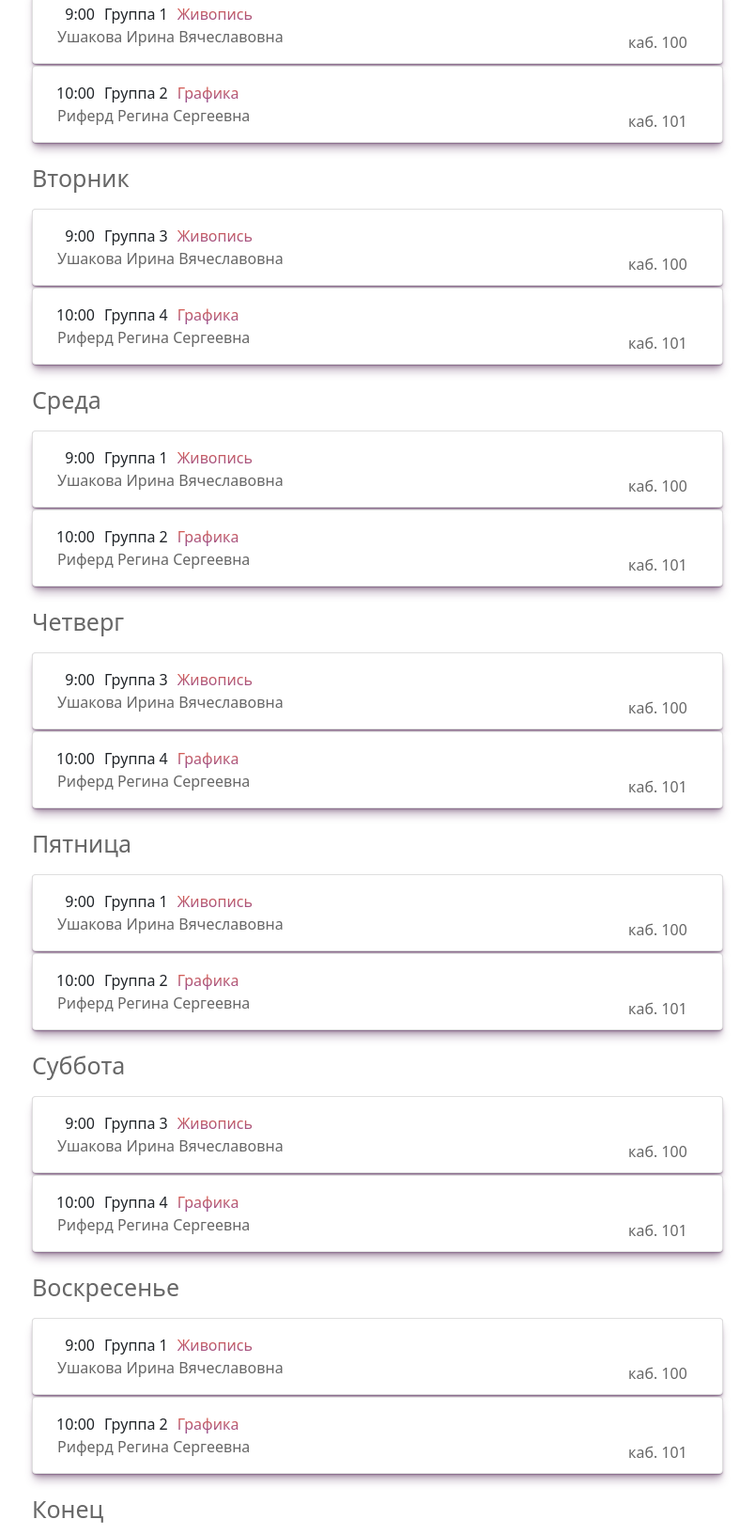
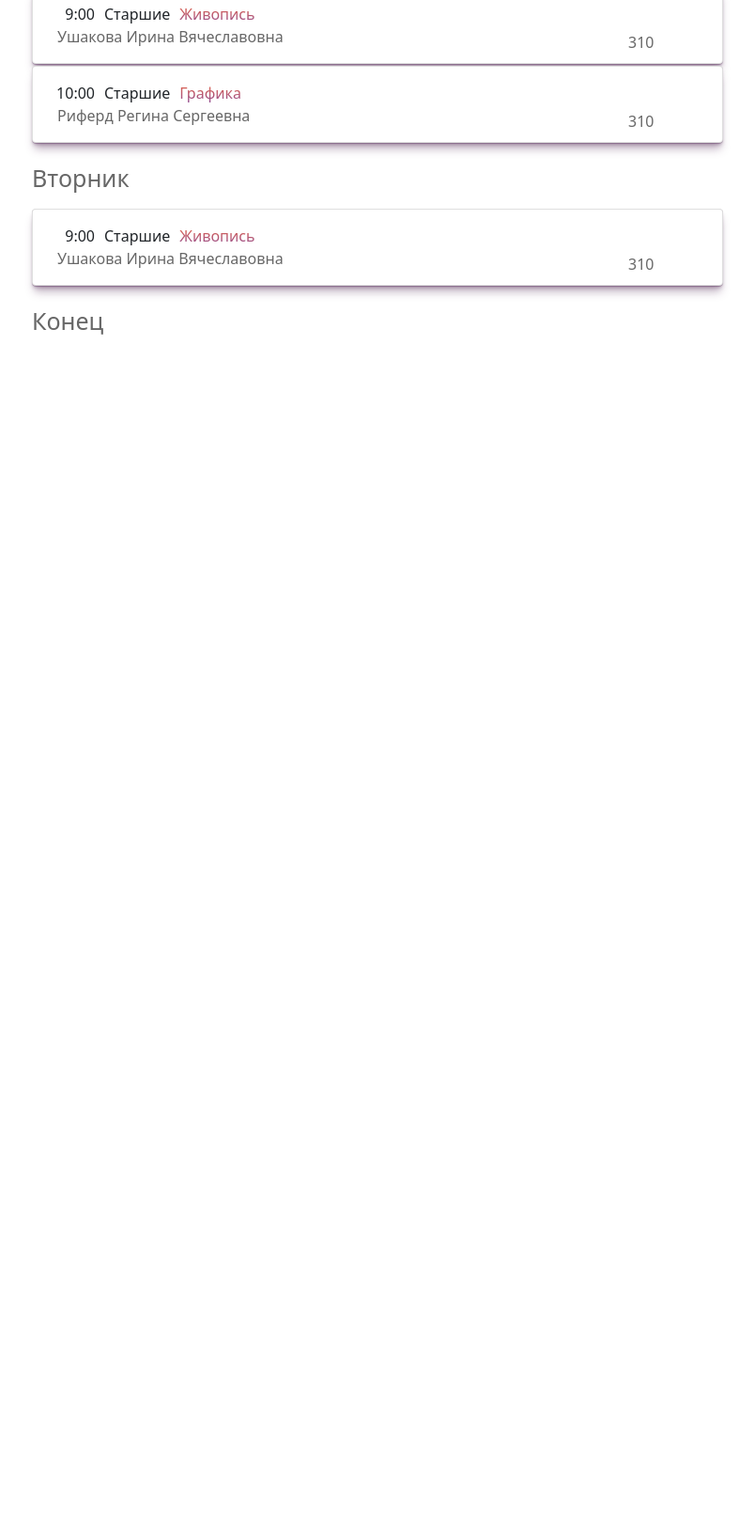
Before and after one commit to 3crabs/plasticine_front, a plain HTML site: page index.html in a window 1280 px wide. Shown: the part 264-1897 px from the top of the page at 94% size, without its empty margins (238-1041 px from the left). After the commit the page ends 800 px from the top, so only its background shows below. Drawn offline with nearby package versions, Linux system fonts and the light colour scheme.

Commit message:
up schedule

```diff
--- a/index.html
+++ b/index.html
@@ -79,157 +79,17 @@
 
             <h1>Расписание</h1>
 
-            <h3>Понедельник</h3>
-            <div class="card lesson shadow-box-medium">
-                <div class="card-body">
-                    <span class="lesson-time">9:00</span>
-                    <span class="lesson-group">Группа 1</span>
-                    <span class="lesson-name">Живопись</span>
-                    <br>
-                    <span class="lesson-teacher">Ушакова Ирина Вячеславовна</span>
-                    <span class="lesson-place">каб. 100</span>
-                </div>
-            </div>
-            <div class="card lesson shadow-box-medium">
-                <div class="card-body">
-                    <span class="lesson-time">10:00</span>
-                    <span class="lesson-group">Группа 2</span>
-                    <span class="lesson-name">Графика</span>
-                    <br>
-                    <span class="lesson-teacher">Риферд Регина Сергеевна</span>
-                    <span class="lesson-place">каб. 101</span>
-                </div>
-            </div>
-
-            <h3>Вторник</h3>
-            <div class="card lesson shadow-box-medium">
-                <div class="card-body">
-                    <span class="lesson-time">9:00</span>
-                    <span class="lesson-group">Группа 3</span>
-                    <span class="lesson-name">Живопись</span>
-                    <br>
-                    <span class="lesson-teacher">Ушакова Ирина Вячеславовна</span>
-                    <span class="lesson-place">каб. 100</span>
-                </div>
-            </div>
-            <div class="card lesson shadow-box-medium">
-                <div class="card-body">
-                    <span class="lesson-time">10:00</span>
-                    <span class="lesson-group">Группа 4</span>
-                    <span class="lesson-name">Графика</span>
-                    <br>
-                    <span class="lesson-teacher">Риферд Регина Сергеевна</span>
-                    <span class="lesson-place">каб. 101</span>
-                </div>
-            </div>
-
-            <h3>Среда</h3>
-            <div class="card lesson shadow-box-medium">
-                <div class="card-body">
-                    <span class="lesson-time">9:00</span>
-                    <span class="lesson-group">Группа 1</span>
-                    <span class="lesson-name">Живопись</span>
-                    <br>
-                    <span class="lesson-teacher">Ушакова Ирина Вячеславовна</span>
-                    <span class="lesson-place">каб. 100</span>
-                </div>
-            </div>
-            <div class="card lesson shadow-box-medium">
-                <div class="card-body">
-                    <span class="lesson-time">10:00</span>
-                    <span class="lesson-group">Группа 2</span>
-                    <span class="lesson-name">Графика</span>
-                    <br>
-                    <span class="lesson-teacher">Риферд Регина Сергеевна</span>
-                    <span class="lesson-place">каб. 101</span>
-                </div>
-            </div>
-
-            <h3>Четверг</h3>
-            <div class="card lesson shadow-box-medium">
-                <div class="card-body">
-                    <span class="lesson-time">9:00</span>
-                    <span class="lesson-group">Группа 3</span>
-                    <span class="lesson-name">Живопись</span>
-                    <br>
-                    <span class="lesson-teacher">Ушакова Ирина Вячеславовна</span>
-                    <span class="lesson-place">каб. 100</span>
-                </div>
-            </div>
-            <div class="card lesson shadow-box-medium">
-                <div class="card-body">
-                    <span class="lesson-time">10:00</span>
-                    <span class="lesson-group">Группа 4</span>
-                    <span class="lesson-name">Графика</span>
-                    <br>
-                    <span class="lesson-teacher">Риферд Регина Сергеевна</span>
-                    <span class="lesson-place">каб. 101</span>
-                </div>
-            </div>
-
-            <h3>Пятница</h3>
-            <div class="card lesson shadow-box-medium">
-                <div class="card-body">
-                    <span class="lesson-time">9:00</span>
-                    <span class="lesson-group">Группа 1</span>
-                    <span class="lesson-name">Живопись</span>
-                    <br>
-                    <span class="lesson-teacher">Ушакова Ирина Вячеславовна</span>
-                    <span class="lesson-place">каб. 100</span>
-                </div>
-            </div>
-            <div class="card lesson shadow-box-medium">
-                <div class="card-body">
-                    <span class="lesson-time">10:00</span>
-                    <span class="lesson-group">Группа 2</span>
-                    <span class="lesson-name">Графика</span>
-                    <br>
-                    <span class="lesson-teacher">Риферд Регина Сергеевна</span>
-                    <span class="lesson-place">каб. 101</span>
-                </div>
-            </div>
-
-            <h3>Суббота</h3>
-            <div class="card lesson shadow-box-medium">
-                <div class="card-body">
-                    <span class="lesson-time">9:00</span>
-                    <span class="lesson-group">Группа 3</span>
-                    <span class="lesson-name">Живопись</span>
-                    <br>
-                    <span class="lesson-teacher">Ушакова Ирина Вячеславовна</span>
-                    <span class="lesson-place">каб. 100</span>
-                </div>
-            </div>
-            <div class="card lesson shadow-box-medium">
-                <div class="card-body">
-                    <span class="lesson-time">10:00</span>
-                    <span class="lesson-group">Группа 4</span>
-                    <span class="lesson-name">Графика</span>
-                    <br>
-                    <span class="lesson-teacher">Риферд Регина Сергеевна</span>
-                    <span class="lesson-place">каб. 101</span>
-                </div>
-            </div>
-
-            <h3>Воскресенье</h3>
-            <div class="card lesson shadow-box-medium">
-                <div class="card-body">
-                    <span class="lesson-time">9:00</span>
-                    <span class="lesson-group">Группа 1</span>
-                    <span class="lesson-name">Живопись</span>
-                    <br>
-                    <span class="lesson-teacher">Ушакова Ирина Вячеславовна</span>
-                    <span class="lesson-place">каб. 100</span>
-                </div>
-            </div>
-            <div class="card lesson shadow-box-medium">
-                <div class="card-body">
-                    <span class="lesson-time">10:00</span>
-                    <span class="lesson-group">Группа 2</span>
-                    <span class="lesson-name">Графика</span>
-                    <br>
-                    <span class="lesson-teacher">Риферд Регина Сергеевна</span>
-                    <span class="lesson-place">каб. 101</span>
+            <div v-for="d in days">
+                <h3>{{ d.name }}</h3>
+                <div v-for="l in d.lessons" class="card lesson shadow-box-medium">
+                    <div class="card-body">
+                        <span class="lesson-time">{{ l.time }}</span>
+                        <span class="lesson-group">{{ l.group.name }}</span>
+                        <span class="lesson-name">{{ l.subject.name }}</span>
+                        <br>
+                        <span class="lesson-teacher">{{ l.teacher }}</span>
+                        <span class="lesson-place">{{ l.place.name }}</span>
+                    </div>
                 </div>
             </div>
 
@@ -318,7 +178,7 @@
                             <form>
                                 <div class="mb-3">
                                     <label for="subjectName" class="form-label">Название дисциплины</label>
-                                    <input type="text" class="form-control" id="subjectName"
+                                    <input v-model.trim="subjectName" type="text" class="form-control" id="subjectName"
                                            aria-describedby="subjectNameHelp">
                                     <div id="subjectNameHelp" class="form-text">Введите название дисциплины
                                     </div>
@@ -326,7 +186,9 @@
                             </form>
                         </div>
                         <div class="modal-footer">
-                            <button type="button" class="my_button shadow-box-medium">Добавить дисциплину</button>
+                            <button v-on:click="onClickAddSubject" type="button" class="my_button shadow-box-medium">
+                                Добавить дисциплину
+                            </button>
                         </div>
                     </div>
                 </div>
@@ -371,7 +233,8 @@
             </button>
             <div class="card lesson shadow-box-medium" v-for="s in students">
                 <div class="card-body">
-                    <span>{{ s.lastname }} {{ s.name }}</span>
+                    <span class="student-name">{{ s.lastname }} {{ s.name }}</span>
+                    <span class="gradient">{{ s.group.name }}</span>
                 </div>
             </div>
 
@@ -390,21 +253,29 @@
                         <div class="modal-body">
                             <form>
                                 <div class="mb-3">
-                                    <label for="studentName" class="form-label">Фаилия</label>
-                                    <input type="text" class="form-control" id="studentLastname"
+                                    <label for="studentLastname" class="form-label">Фаилия</label>
+                                    <input v-model.trim="newStudent.lastname" type="text" class="form-control"
+                                           id="studentLastname"
                                            aria-describedby="studentLastnameHelp">
                                     <div id="studentLastnameHelp" class="form-text">Введите фамилию ученика</div>
                                 </div>
                                 <div class="mb-3">
                                     <label for="studentName" class="form-label">Имя</label>
-                                    <input type="text" class="form-control" id="studentName"
+                                    <input v-model.trim="newStudent.name" type="text" class="form-control"
+                                           id="studentName"
                                            aria-describedby="studentNameHelp">
                                     <div id="studentNameHelp" class="form-text">Введите имя ученика</div>
                                 </div>
+                                <select v-model="newStudent.group" class="form-select" aria-label="Выберите группу">
+                                    <option selected>Выберите группу</option>
+                                    <option v-for="g in groups" v-bind:value="g">{{ g.name }}</option>
+                                </select>
                             </form>
                         </div>
                         <div class="modal-footer">
-                            <button type="button" class="my_button shadow-box-medium">Добавить ученика</button>
+                            <button v-on:click="onClickAddStudent" type="button" class="my_button shadow-box-medium">
+                                Добавить ученика
+                            </button>
                         </div>
                     </div>
                 </div>
@@ -468,14 +339,92 @@
         data() {
             return {
                 current_menu_item: "schedule",
+                days: [
+                    {
+                        name: "Понедельник",
+                        lessons: [
+                            {
+                                time: "9:00",
+                                group: {
+                                    id: 1,
+                                    name: "Старшие"
+                                },
+                                subject: {
+                                    name: "Живопись"
+                                },
+                                teacher: "Ушакова Ирина Вячеславовна",
+                                place: {
+                                    name: "310"
+                                }
+                            },
+                            {
+                                time: "10:00",
+                                group: {
+                                    id: 1,
+                                    name: "Старшие"
+                                },
+                                subject: {
+                                    name: "Графика"
+                                },
+                                teacher: "Риферд Регина Сергеевна",
+                                place: {
+                                    name: "310"
+                                }
+                            }
+                        ]
+                    },
+                    {
+                        name: "Вторник",
+                        lessons: [
+                            {
+                                time: "9:00",
+                                group: {
+                                    id: 1,
+                                    name: "Старшие"
+                                },
+                                subject: {
+                                    name: "Живопись"
+                                },
+                                teacher: "Ушакова Ирина Вячеславовна",
+                                place: {
+                                    name: "310"
+                                }
+                            }
+                        ]
+                    }
+                ],
+                emptyStudent: {
+                    name: "",
+                    lastname: "",
+                    group: {
+                        id: "",
+                        name: ""
+                    }
+                },
+                newStudent: {
+                    name: "",
+                    lastname: "",
+                    group: {
+                        id: "",
+                        name: ""
+                    }
+                },
                 students: [
                     {
                         name: "Владимир",
-                        lastname: "Федоров"
+                        lastname: "Федоров",
+                        group: {
+                            id: 1,
+                            name: "Старшие"
+                        }
                     },
                     {
                         name: "Вячеслав",
-                        lastname: "Нагель"
+                        lastname: "Нагель",
+                        group: {
+                            id: 2,
+                            name: "Средние"
+                        }
                     }
                 ],
                 placeName: "",
@@ -487,6 +436,7 @@
                         name: "311"
                     }
                 ],
+                subjectName: "",
                 subjects: [
                     {
                         name: "Живопись"
@@ -501,12 +451,15 @@
                 groupName: "",
                 groups: [
                     {
+                        id: 1,
                         name: "Старшие"
                     },
                     {
+                        id: 2,
                         name: "Средние"
                     },
                     {
+                        id: 3,
                         name: "Младшие"
                     }
                 ]
@@ -527,6 +480,16 @@
                     name: this.placeName
                 })
                 this.placeName = ""
+            },
+            onClickAddSubject() {
+                this.subjects.push({
+                    name: this.subjectName
+                })
+                this.subjectName = ""
+            },
+            onClickAddStudent() {
+                this.students.push(this.newStudent)
+                this.newStudent = this.emptyStudent
             }
         }
     }).mount('#app')
--- a/style.css
+++ b/style.css
@@ -101,6 +101,10 @@ h3 {
     margin-right: 10px;
 }
 
+.student-name {
+    margin-right: 10px;
+}
+
 .my_button {
     color: white;
     background: linear-gradient(0, #904E95FF, #E96443FF);
```
